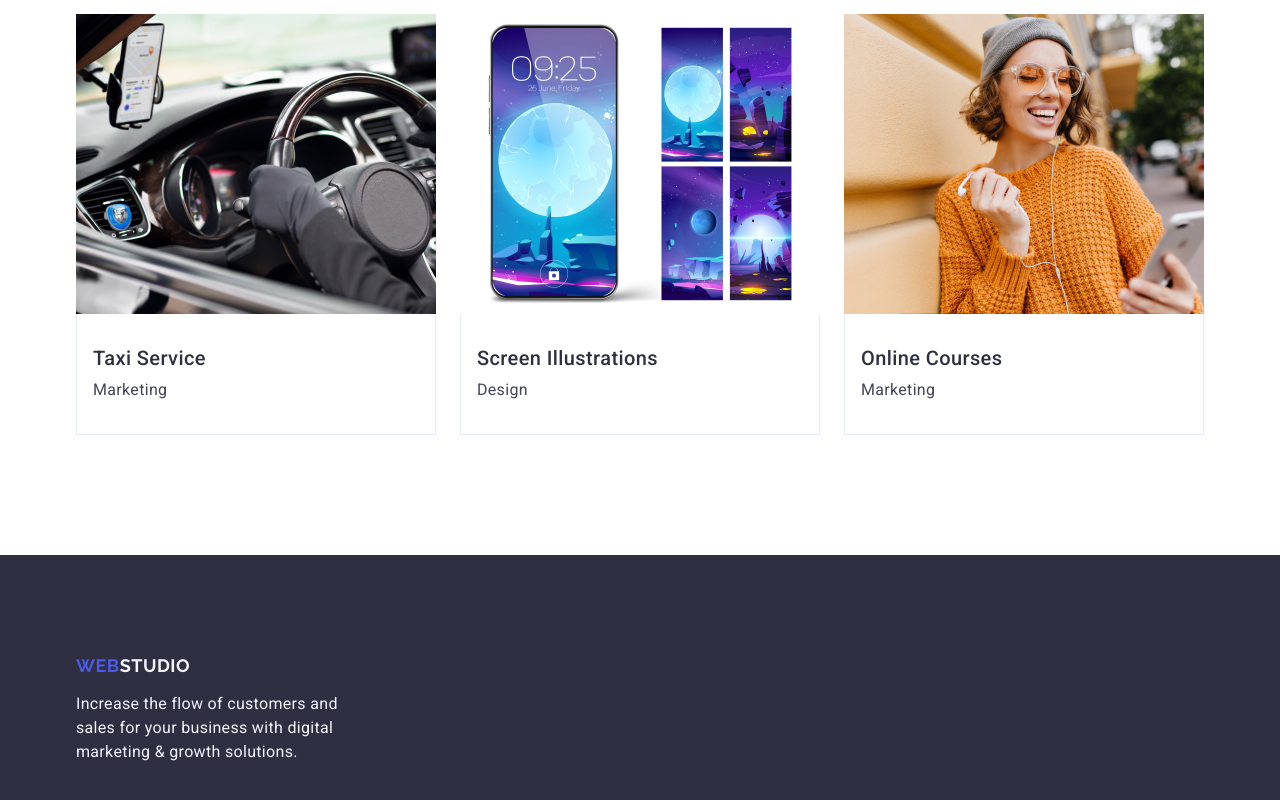
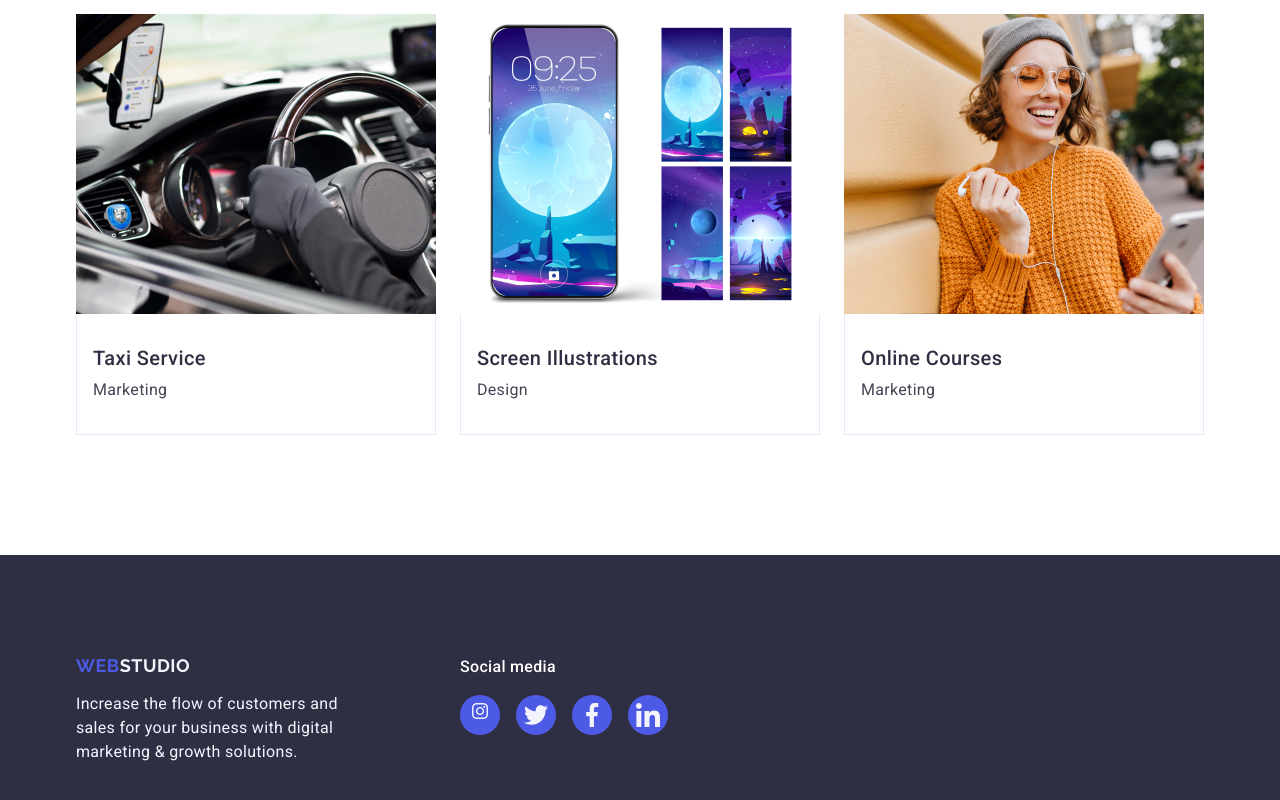
Before and after one commit to Nataliia-Homyk324/goit-markup-hw-04, a plain HTML site: page index.html in a window 1280 px wide. Shown: the part 2628-3428 px from the top of the page. Drawn offline with nearby package versions, Linux system fonts and the light colour scheme; a web font is replaced by a local one.

Commit message:
modul-4-footer

```diff
--- a/css/styles.css
+++ b/css/styles.css
@@ -318,10 +318,8 @@ a {
     width: 40px;
     height: 40px;
 
+}
 
-
-
-}
 .icon-our-team{
     fill:#f4f4fd;
 }
@@ -404,6 +402,11 @@ a {
     background-color: #2e2f42;
     padding: 100px 0;
 }
+.footer-container{
+    display: flex;
+    align-items: baseline;
+
+}
 
 .logotype-footer {
     display: inline-block;
@@ -427,3 +430,46 @@ a {
     letter-spacing: 0.02em;
     max-width: 264px;
 }
+.social-icons-footer{
+    display: flex;
+        gap: 16px;
+        flex-direction: row;
+        justify-content: center;
+
+}
+.icons-section-footer {
+    width: 40px;
+    height: 40px;
+
+}
+.link-social-footer {
+    display: flex;
+    width: 100%;
+    height: 100%;
+    background-color:#4d5ae5;
+    border-radius: 50%;
+    align-items: center;
+    justify-content: center;
+    transition: background-color 250ms cubic-bezier(0.4, 0, 0.2, 1);
+}
+
+.link-social-footer:hover,
+.link-social-footer:focus {
+    background-color: #31d0aa;
+
+}
+
+.icon-footer {
+    fill: #f4f4fd;
+}
+.text-footer-social{
+    font-weight: 500;
+    font-size: 16px;
+    line-height: 1.5;
+    letter-spacing: 0.02em;
+    color:#FFFFFF;
+    margin-bottom: 16px;
+}
+.logo-text-footer{
+    margin-right: 120px;
+}
--- a/index.html
+++ b/index.html
@@ -390,7 +390,8 @@
       </section>
     </main>
     <footer class="footer">
-      <div class="container">
+      <div class="footer-container container">
+        <div class="logo-text-footer">
           <a class="logotype-footer" href="./index.html"
             >Web<span class="logo-footer">Studio</span>
           </a>
@@ -400,6 +401,40 @@
             digital marketing & growth solutions.
           </p>
         </div>
+        <div class="social-icons-text-footer">
+          <p class="text-footer-social">Social media</p>
+          <ul class="social-icons-footer">
+            <li class="icons-section-footer">
+              <a class="link-social-footer" href="">
+                <svg class="icon-footer" width="24" height="24">
+                  <use href="./images/icons.svg#icon-instagram"></use>
+                </svg>
+              </a>
+            </li>
+            <li class="icons-section-footer">
+              <a class="link-social-footer" href="">
+                <svg class="icon-footer" width="24" height="24">
+                  <use href="./images/icons.svg#icon-twitter"></use>
+                </svg>
+              </a>
+            </li>
+            <li class="icons-section-footer">
+              <a class="link-social-footer" href="">
+                <svg class="icon-footer" width="24" height="24">
+                  <use href="./images/icons.svg#icon-facebook"></use>
+                </svg>
+              </a>
+            </li>
+            <li class="icons-section-footer">
+              <a class="link-social-footer" href="">
+                <svg class="icon-footer" width="24" height="24">
+                  <use href="./images/icons.svg#icon-linkedin"></use>
+                </svg>
+              </a>
+            </li>
+          </ul>
+        </div>
+      </div>
     </footer>
   </body>
 </html>
```
Lines whose indentation alone changed are shown as unchanged.
